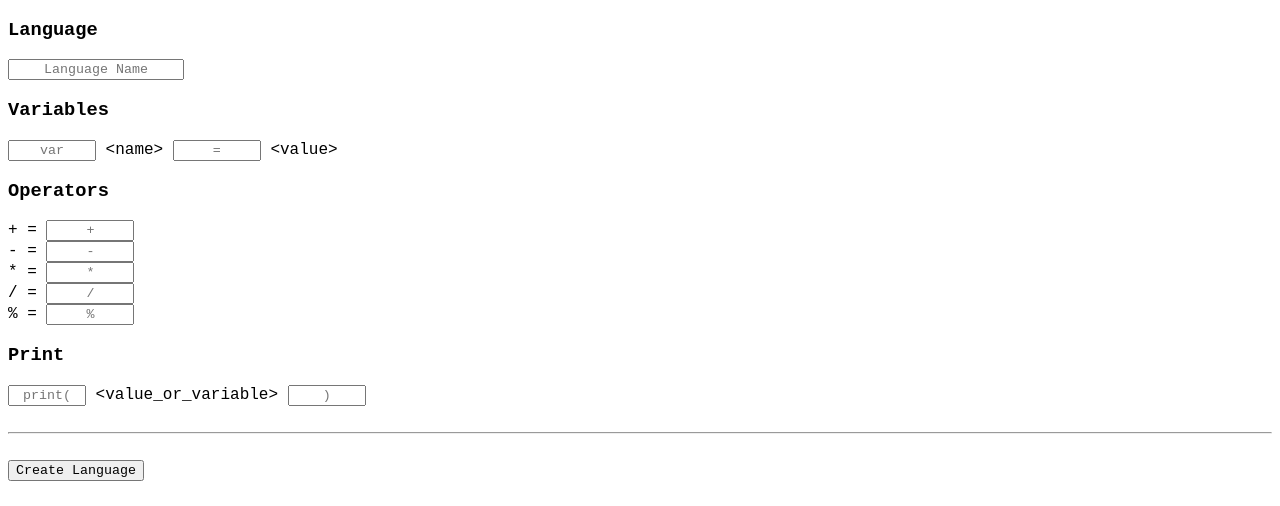
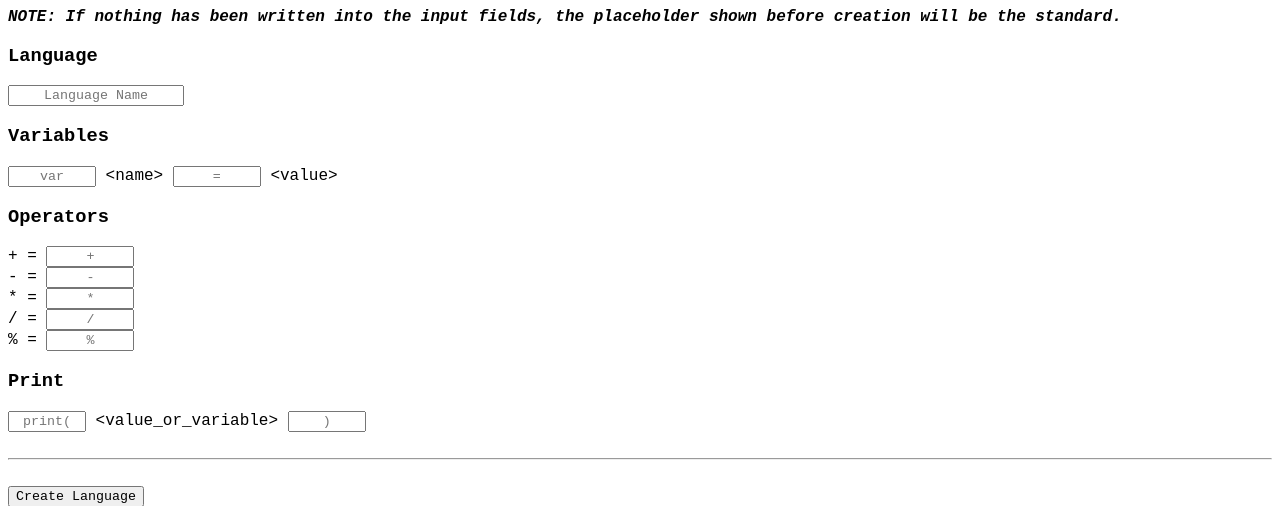
Before and after one commit to benstigsen/Programming-Webapplication, a Flask app: page /create in a window 1280 px wide. Shown: the top 506 px of the page. Run offline with Flask 2, Linux system fonts and the light colour scheme.

Commit message:
create.html added note about defaults

```diff
--- a/templates/create.html
+++ b/templates/create.html
@@ -6,6 +6,9 @@
   <link rel="stylesheet" href="{{ url_for('static', filename='css/create.css') }}">
 </head>
 <body>
+  <i><b>NOTE: If nothing has been written into the input fields,
+the placeholder shown before creation will be the standard.</b></i>
+
   <form method="post">
     <!-- Language Name -->
     <div class="language">
```
